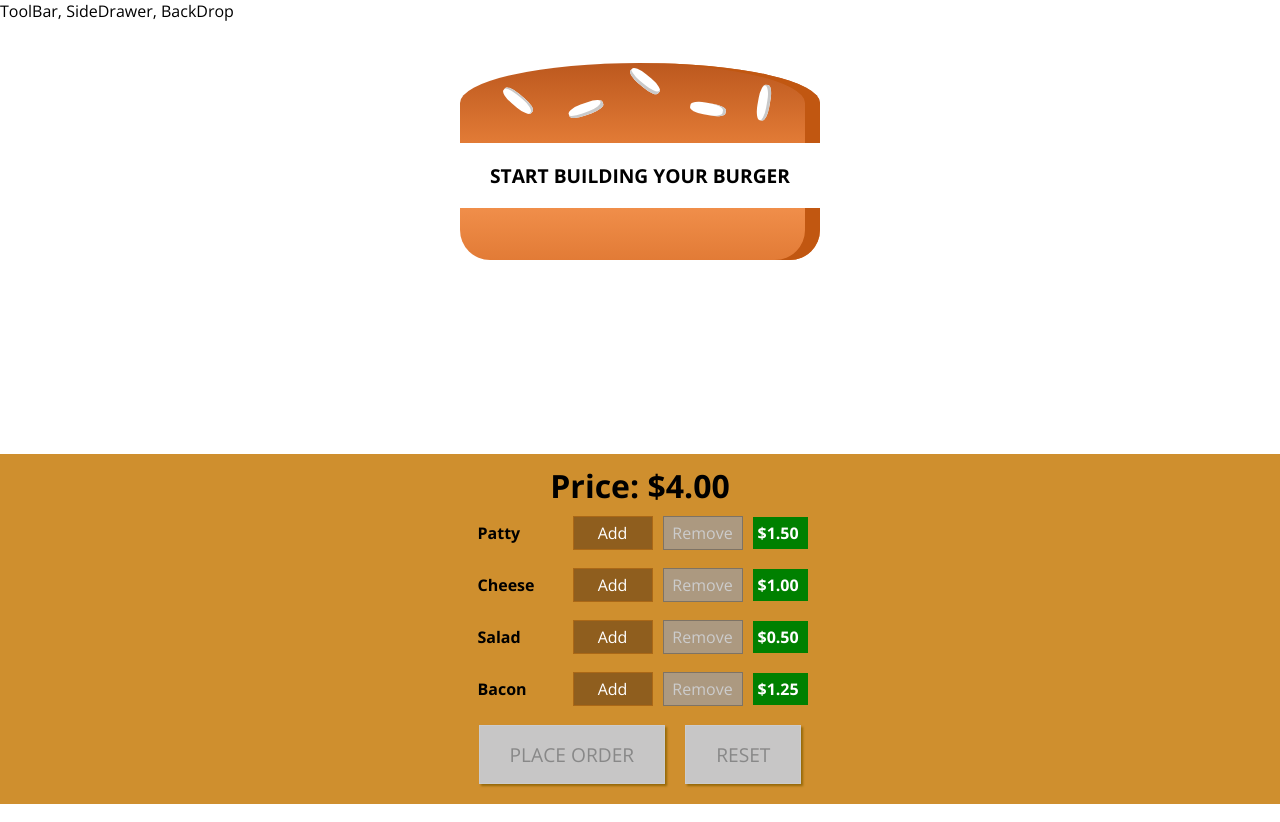
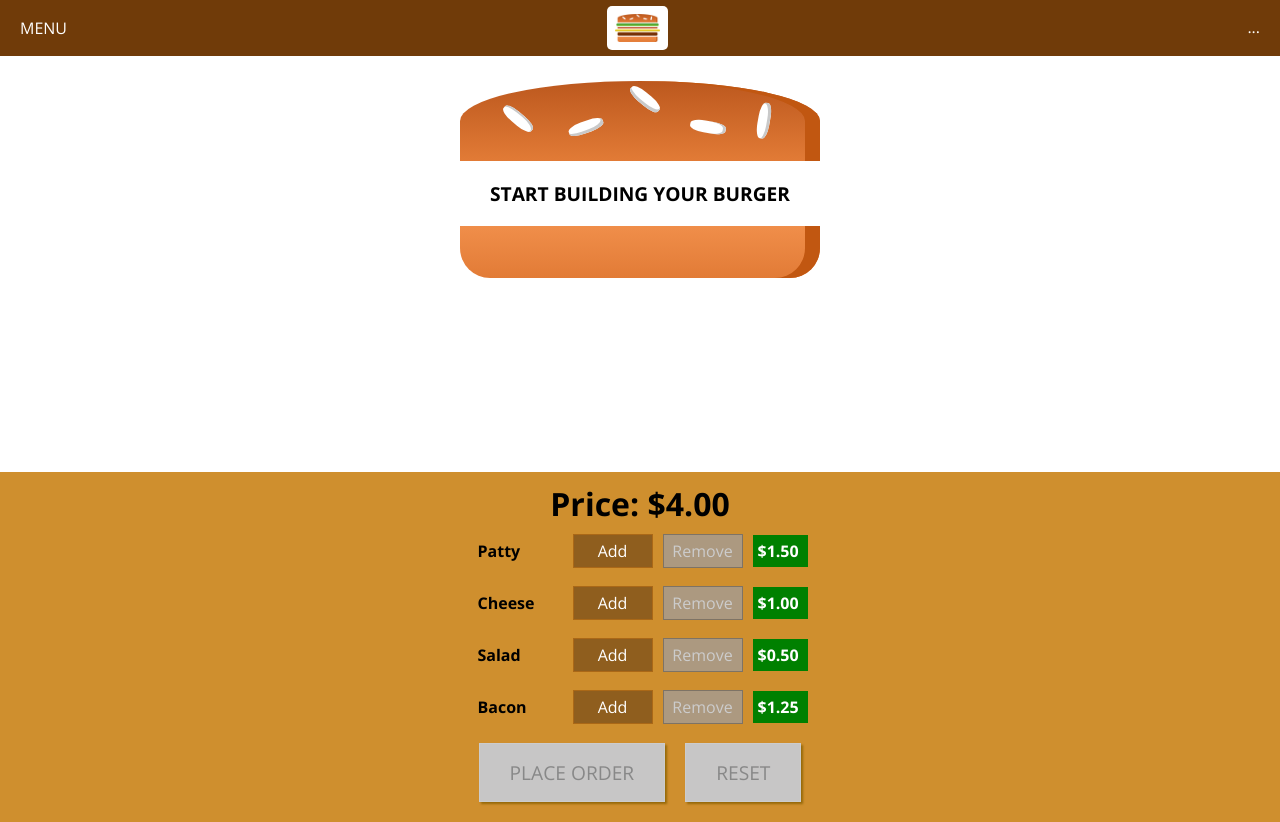
Before and after one commit to AlesandroMarques/burger-builder, a React (Create React App) app: page / in a window 1280 px wide. Built offline with nearby package versions, Linux system fonts and the light colour scheme.

Commit message:
toolbar with logo image added

```diff
--- a/src/components/Layout/Layout.js
+++ b/src/components/Layout/Layout.js
@@ -2,13 +2,14 @@
 
 import Aux from '../../hoc/Auxiliary';
 import layoutCss from './Layout.module.css';
+import Toolbar from '../Navigation/Toolbar/Toolbar';
 
 // can use {return ();};
 // or ();
 
 const layout = (props) => (
     <Aux>
-        <div>ToolBar, SideDrawer, BackDrop</div>
+        <Toolbar/>
         <main className = {layoutCss.Content}>
          {props.children}
         </main>
--- a/src/components/Layout/Layout.module.css
+++ b/src/components/Layout/Layout.module.css
@@ -1,4 +1,4 @@
 .Content {
-margin-top: 32px;
+margin-top: 72px;
 
 }
--- /dev/null
+++ b/src/components/Logo/Logo.js
@@ -0,0 +1,12 @@
+import React from 'react';
+import burgerLogo from '../../assets/images/burger-logo.png';
+import logoCss from './Logo.module.css';
+
+const logo = (props) => (
+    <div className={logoCss.Logo}>
+        <img src={burgerLogo} alt="MyBurger"/>
+    </div>
+
+);
+
+export default logo;
--- /dev/null
+++ b/src/components/Logo/Logo.module.css
@@ -0,0 +1,11 @@
+.Logo{
+    background-color: white;
+    padding:8px;
+    height: 80%;
+    box-sizing: border-box;
+    border-radius: 5px;
+}
+
+.Logo img{
+    height: 100%;
+}
--- /dev/null
+++ b/src/components/Navigation/Toolbar/Toolbar.js
@@ -0,0 +1,20 @@
+import React from 'react';
+import tbCss from './Toolbar.module.css';
+import BurgerLogo from '../../../components/Logo/Logo';
+const toolbar = (props) => (
+
+//placeorders for now
+<header className={tbCss.Toolbar}>
+    <div>MENU</div>
+    <BurgerLogo/>
+    <nav>
+        <ul>...</ul>
+    </nav>
+</header>
+
+
+
+
+);
+
+export default toolbar;
--- /dev/null
+++ b/src/components/Navigation/Toolbar/Toolbar.module.css
@@ -0,0 +1,24 @@
+.Toolbar{
+    height: 56px;
+    width: 100%;
+    position: fixed;
+    top: 0;
+    left: 0;
+    background-color: #703B09;
+   display: flex;
+   justify-content: space-between;
+    align-items: center;
+    padding: 0 20px;
+    box-sizing: border-box;
+   z-index: 90;
+   color: white;
+
+
+}
+
+.Toolbar nav {
+    height: 100%;
+
+
+
+}
```
Also changed, not shown: src/assets/images/burger-logo.png (added).
